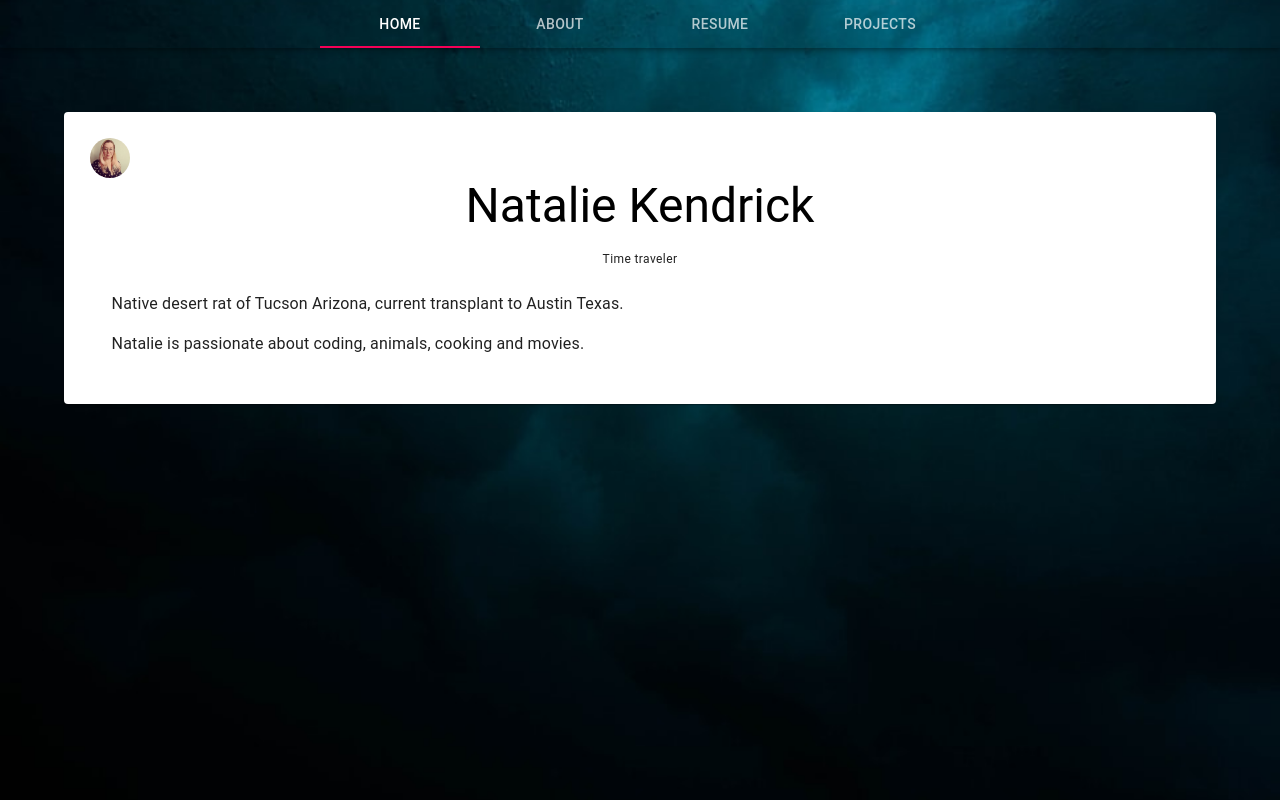
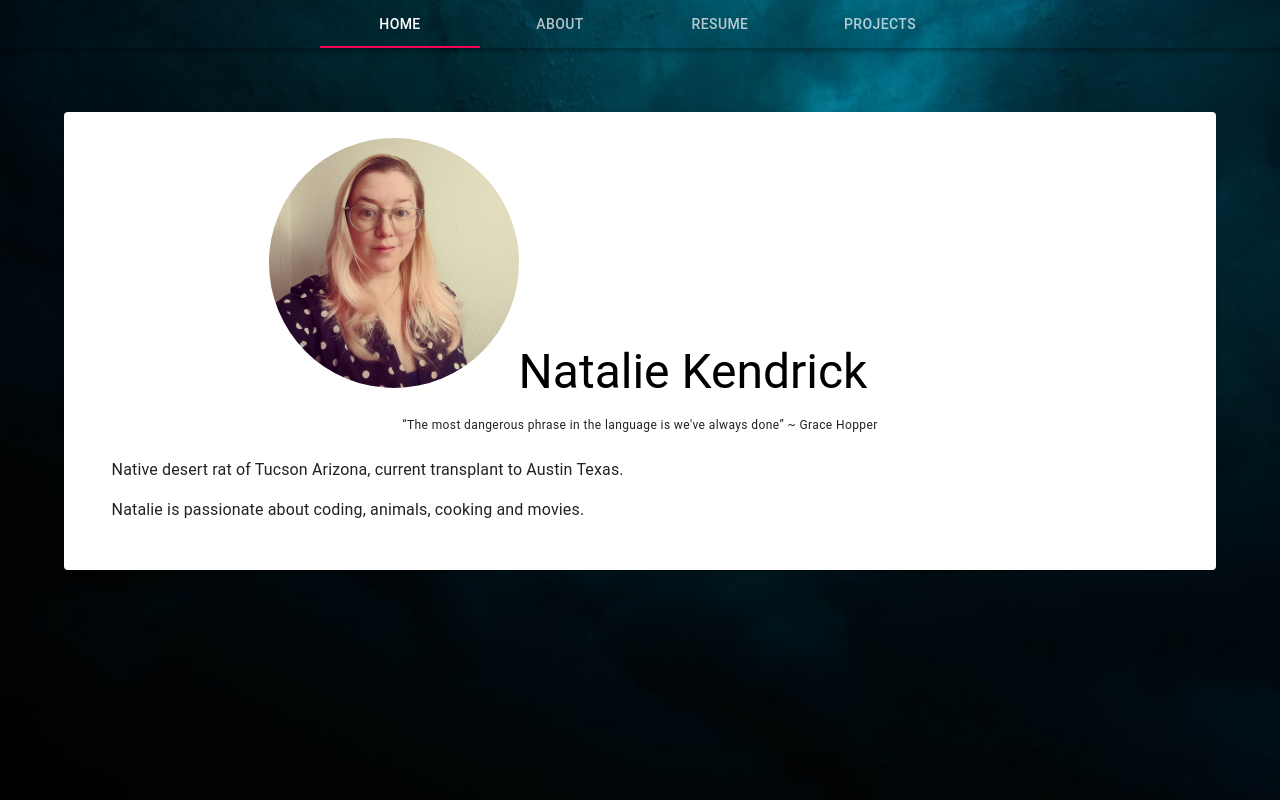
Before and after one commit to listenToRipley/nataliekendrick, a React (Create React App) app: page /about in a window 1280 px wide. Built offline with nearby package versions, Linux system fonts and the light colour scheme.

Commit message:
about update, quote change image input

```diff
--- a/src/Components/About.js
+++ b/src/Components/About.js
@@ -1,5 +1,5 @@
 import React from 'react';
-import Avatar from '@material-ui/core/Avatar'
+import CardMedia from '@material-ui/core/CardMedia';
 import Paper from '@material-ui/core/Paper';
 import Typography from '@material-ui/core/Typography';
 import profile from './projectImgs/profile.jpeg';
@@ -8,17 +8,16 @@ import './Components.css';
 const About = () => {
   return (
     <Paper className="aboutPage">
-    <Avatar
+     <Typography className="aboutName"   align='center' variant="h3"   component="h4" gutterBottom>
+     <img
       className="profilePic"
       alter='Natalie Kendrick'
-      sizes={50}
       src={profile}
       >
-     </Avatar>
-     <Typography className="aboutName"   align='center' variant="h3"   component="h4" gutterBottom>
+     </img>
        Natalie Kendrick
      </Typography>
-    <Typography className="aboutTitle" variant="caption"  align='center' display="block">Time traveler</Typography>
+    <Typography className="aboutTitle" variant="caption"  align='center' display="block">“The most dangerous phrase in the language is we've always done” ~ Grace Hopper</Typography>
     <div className="aboutBody">
     <Typography paragraph>
        Native desert rat of Tucson Arizona, current transplant to  Austin Texas.
--- a/src/Components/Components.css
+++ b/src/Components/Components.css
@@ -14,16 +14,19 @@ h1, h4, h5, h6{
 .aboutName {
   color: black;
   margin-top: -4em;
+  justify-content: center;
 }
 
 .aboutTile {
   color: black;
 }
 
-/* .profile {
-  width: 50px;
-  height: 50px;
-} */
+.profilePic {
+  width: 250px;
+  height: 250px;
+  border-radius: 150px;
+  margin-left: -3em;
+}
 
 .aboutBody {
   margin: 2%;
```
